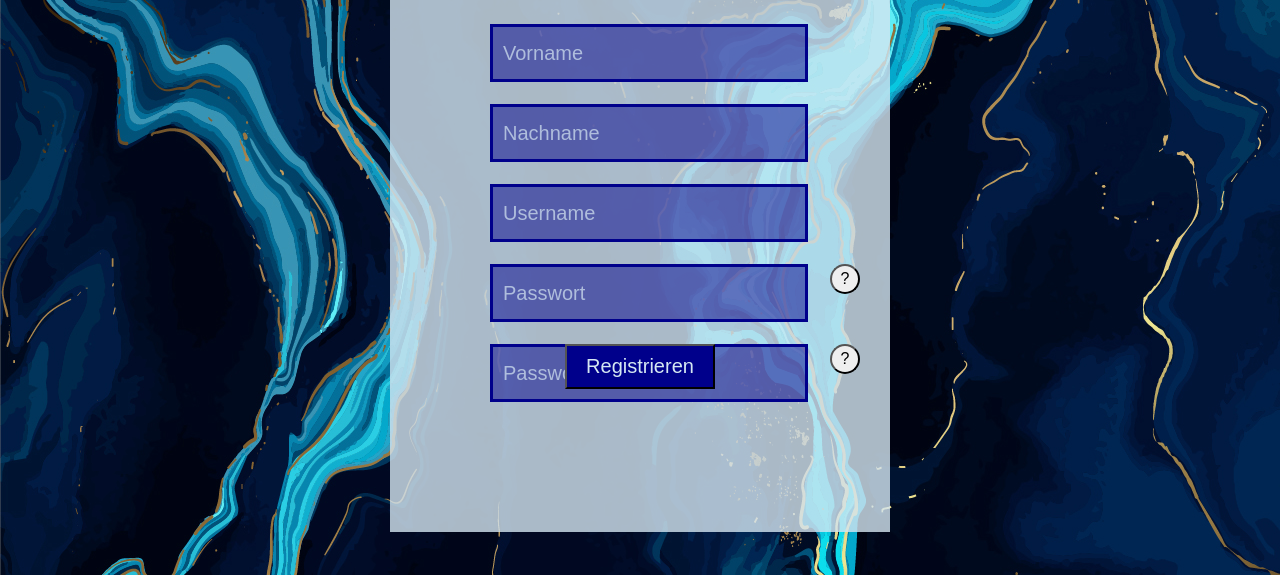
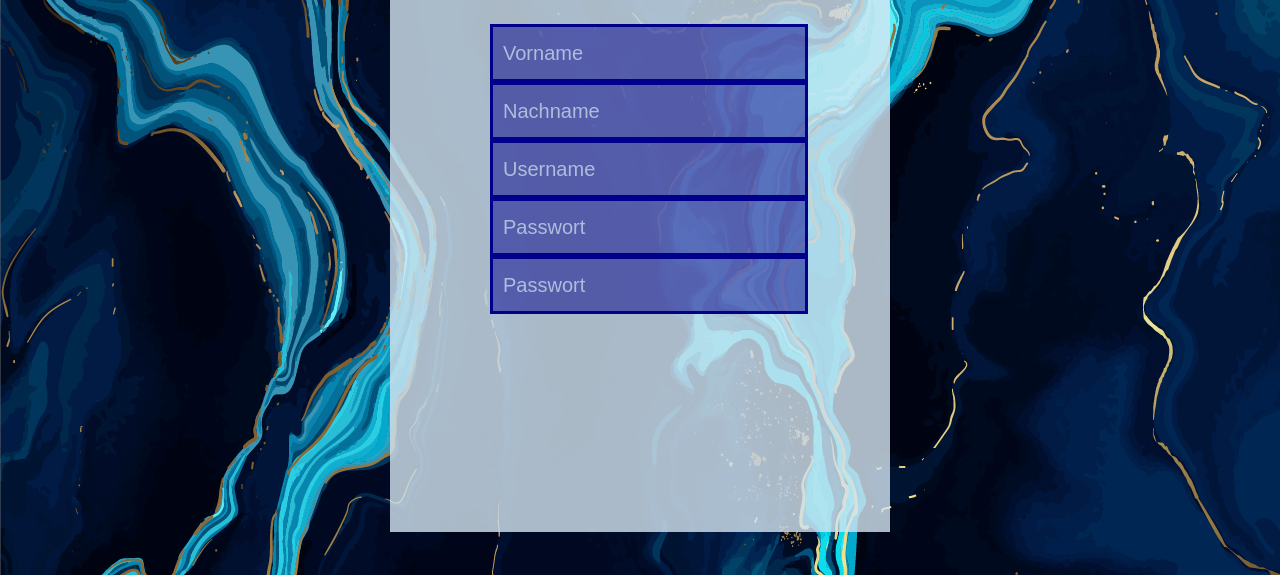
Before and after one commit to althomi/assignment2, a website: page TypeScriptAssignment/index.html in a window 1280 px wide. Shown: the part 225-800 px from the top of the page. Drawn offline with Linux system fonts and the light colour scheme.

Commit message:
Update index.html

```diff
--- a/TypeScriptAssignment/index.html
+++ b/TypeScriptAssignment/index.html
@@ -12,35 +12,18 @@
     <h1 class = "siteHeader">
         Registrierung <br> Kundenkonto
     </h1>
-    <section>
         <section>
             <form class = "defaultForm">
                 <input id="name" placeholder="Vorname" value=""/>
-            </form>
-        </section>
-        <section>
-            <form class = "defaultForm">
+
                 <input class = "surname" placeholder="Nachname"/>
-            </form>
-        </section>
-        <section>
-            <form class = "defaultForm">
+
                 <input class = "username" placeholder="Username"/>
-            </form>
-            <button class="tooltip">?</button>
-        </section>
-        <section>
-            <form class = "defaultForm">
+
                 <input class = "password" placeholder="Passwort"/>
-            </form>
-            <button class="tooltip">?</button>
-        </section>
-        <section>
-            <form class = "defaultForm">
                 <input class = "passwordcheck" placeholder="Passwort"/>
             </form>
         </section>
-    <button class="buttonReg">Registrieren</button>
 </section>
 <script src="./build/bundle.js"></script>
 </body>
```
